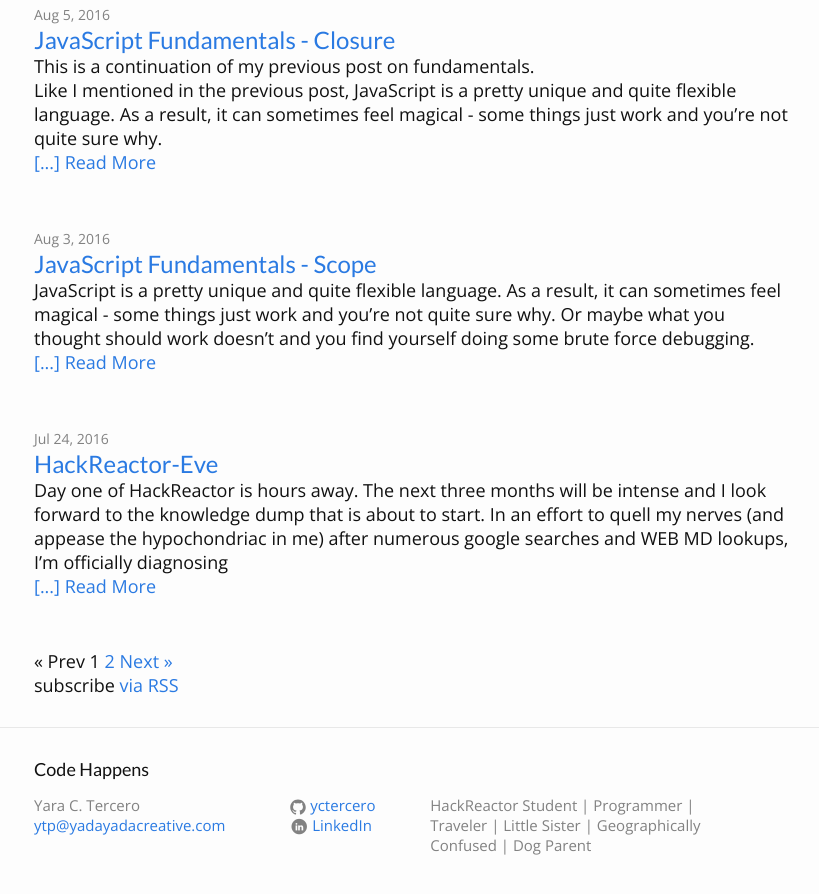
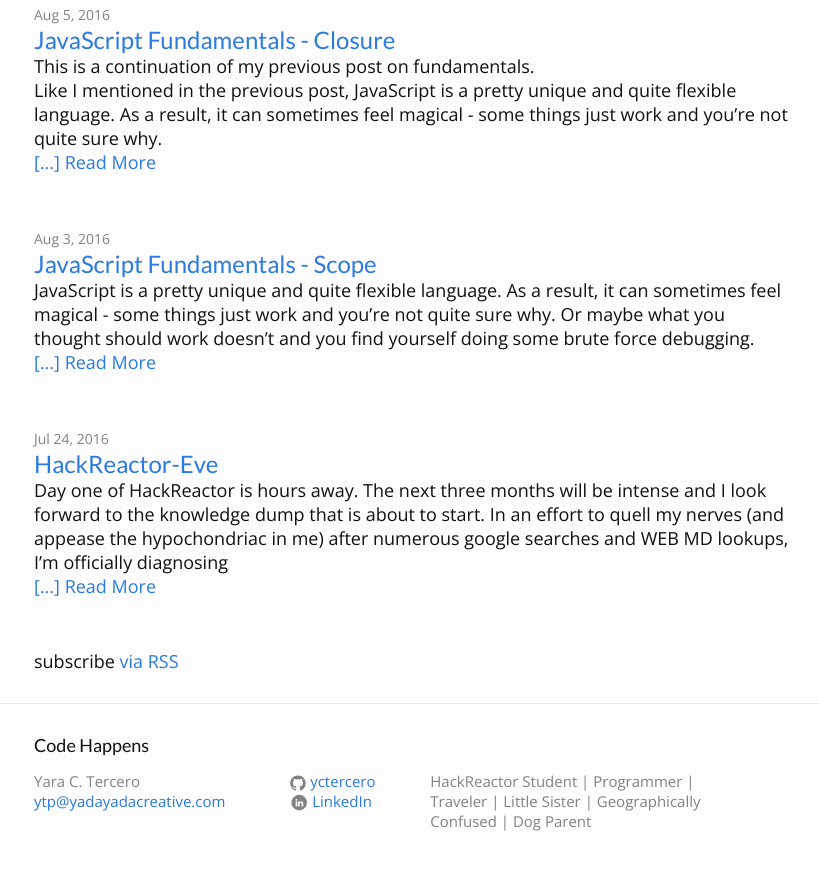
Before and after one commit to yctercero/yctercero.github.io, a Jekyll site: the page built from index.html, in a window 1280 px wide and 900 px high, scrolled down 986 px. Shown: the top 894 px of the window, without its empty margins (226-1045 px from the left). Built offline with Jekyll 4.4.1, drawn with Linux system fonts in a browser that asks for light colours; the list of posts is cut into pages by our own code.

Commit message:
no pagination

```diff
--- a/_config.yml
+++ b/_config.yml
@@ -17,9 +17,6 @@ github_username:  yctercero
 # Build settings
 markdown: kramdown
 
-paginate: 5
-paginate_path: "/blog/:num/"
-
 gems: [jekyll-paginate]
 
 excerpt_separator: "<!--excerpt-->"
```
